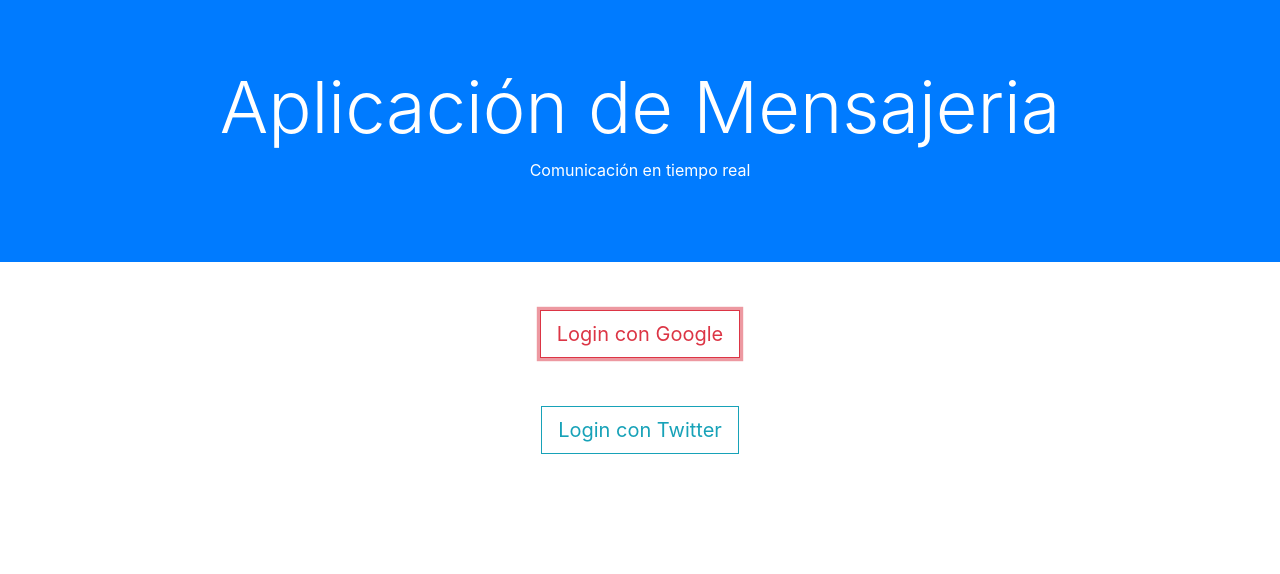
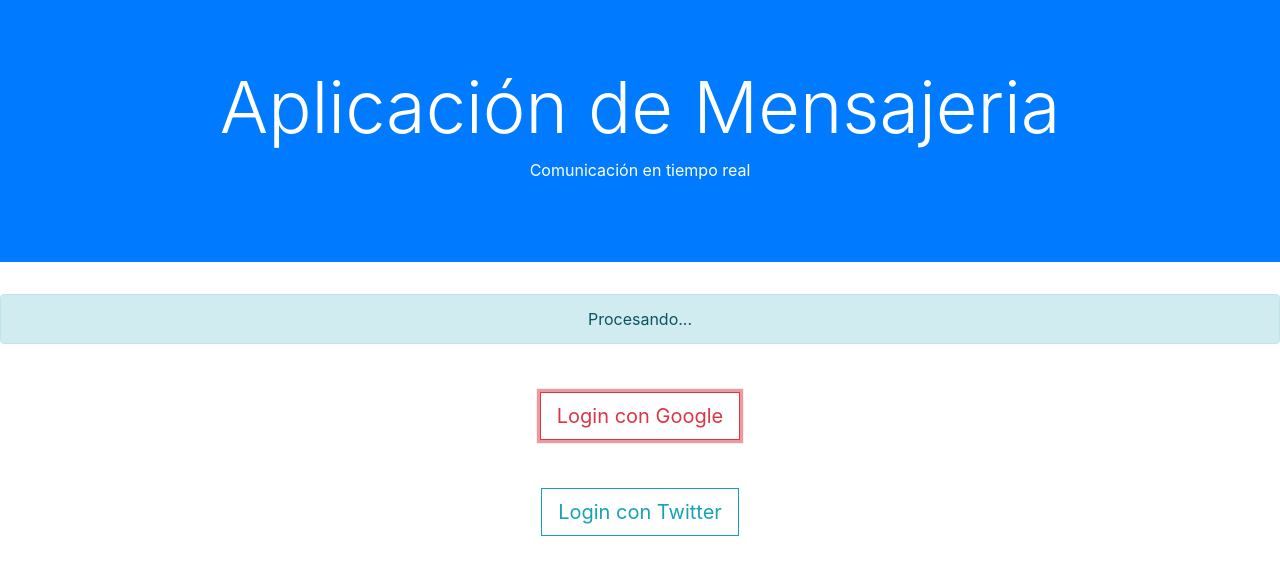
Before and after one commit to Daniel151505/Aplicacion-de-mensajeria, a Vue app in the folder aplicacionMensajeria/: page /login in a window 1280 px wide. Both pictures are taken after a click on the button "Login con Google". Shown: the top 574 px of the page. Built offline with nearby package versions, Linux system fonts and the light colour scheme; no server answers.

Commit message:
Mostrando el estado del loading

```diff
--- a/aplicacionMensajeria/src/pages/Login.vue
+++ b/aplicacionMensajeria/src/pages/Login.vue
@@ -5,6 +5,10 @@
      <h2 class="lead display-3">Aplicación de Mensajeria</h2>
      <p>Comunicación en tiempo real</p>
   </div>
+
+  <!-- Show loading statue -->
+
+  <div class="alert alert-info" v-if="loading">Procesando...</div>
 
   <div class="container-fluid">
     <div class="row mt-5">
```
